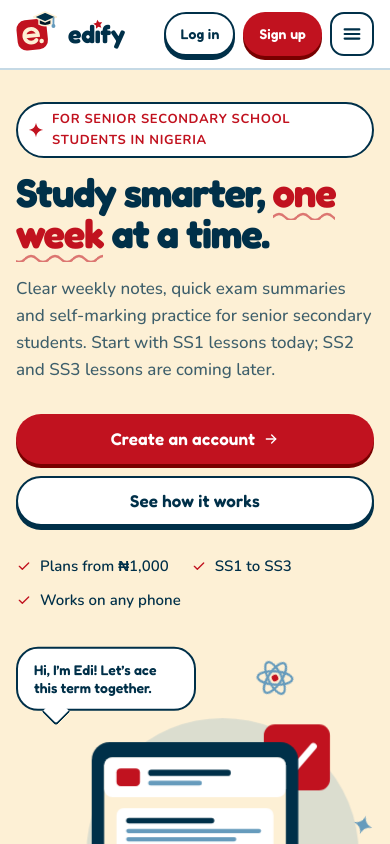
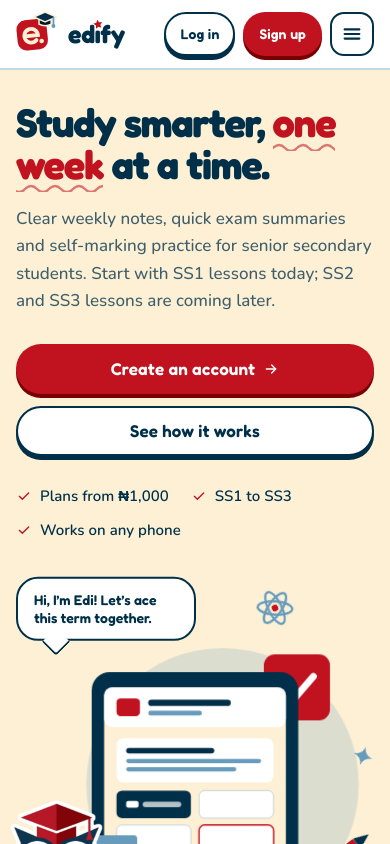
Before and after one commit to adeyanjufuhad/Edify, a Next.js app: page / in a window 390 px wide. Shown: the top 844 px of the page. Built offline with nearby package versions, Linux system fonts and the light colour scheme.

Commit message:
Remove the hero pill and the scroll line from the landing page
Also keep the header's Log in and Sign up on one line on 361-380px
phones (the wordmark now hides up to 370px).

```diff
--- a/src/app/home-motion.css
+++ b/src/app/home-motion.css
@@ -13,7 +13,6 @@
 @keyframes ha-pulse { 50% { scale: 1.06; } }
 @keyframes ha-write { 0%, 100% { transform: rotate(0deg); } 50% { transform: rotate(5deg) translate(3px, -2px); } }
 @keyframes wave-drift { to { transform: translateX(-50%); } }
-@keyframes progress-grow { to { transform: scaleX(1); } }
 @keyframes toggle-on { 0%, 40% { background: var(--navy); color: var(--white); } 50%, 90% { background: var(--mist); color: var(--ink-2); } 100% { background: var(--navy); color: var(--white); } }
 @keyframes toggle-off { 0%, 40% { background: var(--mist); color: var(--ink-2); } 50%, 90% { background: var(--navy); color: var(--white); } 100% { background: var(--mist); color: var(--ink-2); } }
 @keyframes pick-in { from { background: var(--white); color: var(--ink); border-color: var(--line); scale: 0.94; } }
@@ -33,12 +32,8 @@
   .home-nav a::after { content: ""; position: absolute; left: 0; right: 0; bottom: -2px; height: 2px; border-radius: 2px; background: var(--red); transform: scaleX(0); transform-origin: left; transition: transform 0.35s var(--ease-out); }
   .home-nav a:hover::after, .home-nav a.is-active::after { transform: scaleX(1); }
   .home-nav a.is-active { color: var(--ink); font-weight: 600; }
-  @supports (animation-timeline: scroll()) {
-    .scroll-progress { animation: progress-grow linear both; animation-timeline: scroll(root block); }
-  }
 
   /* ---- Hero: copy ---- */
-  .hero-copy > .kicker { animation: rise-in 0.7s var(--ease-out) 0.05s backwards; }
   .hero .hw { display: inline-block; animation: word-in 0.85s var(--ease-out) calc(0.12s + var(--w, 0) * 70ms) backwards; }
   /* The wavy underline is a background on .hl, so it fades in with its words and no longer shows before them. */
   .hero h1 .hl { animation: fade-in 0.5s var(--ease-out) 0.28s backwards; }
--- a/src/app/home.css
+++ b/src/app/home.css
@@ -29,7 +29,7 @@
 /* Hero */
 .hero { padding-block: 64px 72px; }
 .hero-inner { display: grid; grid-template-columns: 1.05fr 1fr; gap: 48px; align-items: center; }
-.hero h1 { font-size: clamp(40px, 5.2vw, 64px); font-weight: 800; line-height: 1.04; letter-spacing: -0.03em; margin: 14px 0 20px; }
+.hero h1 { font-size: clamp(40px, 5.2vw, 64px); font-weight: 800; line-height: 1.04; letter-spacing: -0.03em; margin: 0 0 20px; }
 .hero-intro { font-size: 19px; color: var(--ink-2); max-width: 52ch; margin-bottom: 30px; }
 .hero-actions { display: flex; flex-wrap: wrap; gap: 12px; }
 .hero-facts { list-style: none; margin: 28px 0 0; padding: 0; display: flex; flex-wrap: wrap; gap: 10px 22px; }
@@ -312,12 +312,12 @@
   .subject-cards::-webkit-scrollbar { display: none; }
   .subject-card { flex: 0 0 86%; scroll-snap-align: start; }
 }
-/* Very narrow phones: the logo mark alone, so Log in, Sign up and the menu button still fit. */
-@media (max-width: 359px) { .home-header .brand-word { display: none; } }
+/* Header buttons never wrap (the global rule lets pills wrap below 380px). Narrow phones show the logo mark alone, so
+   Log in, Sign up and the menu button fit on one line. */
+.home-header-actions .pill-button, .home-header-actions .pill-outline { white-space: nowrap; }
+@media (max-width: 370px) { .home-header .brand-word { display: none; } }
 
 /* Fun layer: Edi the owl, doodles, wavy edges, chunkier cards */
-.kicker-fun { display: inline-flex; align-items: center; gap: 8px; background: var(--white); border: 2px solid var(--ink); border-radius: 999px; padding: 5px 14px 5px 10px; letter-spacing: 0.05em; }
-.kicker-icon { width: 16px; height: 16px; }
 .hero-art { position: relative; }
 .hero-mascot { position: absolute; left: -2%; bottom: -4%; width: 36%; max-width: 190px; }
 .hero-speech { position: absolute; left: 0; top: 2%; max-width: 230px; }
@@ -404,7 +404,6 @@
 /* Structure for the motion layer. Everything here looks right on its own; the movement is in home-motion.css. */
 .home { overflow-x: clip; }
 .top-sentinel { position: absolute; top: 0; left: 0; width: 1px; height: 64px; pointer-events: none; }
-.scroll-progress { position: absolute; left: 0; right: 0; bottom: -2px; height: 3px; background: var(--red); transform-origin: left; transform: scaleX(0); pointer-events: none; }
 .wave-wrap { overflow: hidden; height: 40px; }
 .wave-wrap .wave { width: 200%; max-width: none; }
 .demo-stack { display: grid; gap: 12px; }
--- a/src/app/page.tsx
+++ b/src/app/page.tsx
@@ -158,14 +158,12 @@ export default function Home() {
         <nav className="home-nav" aria-label="Main navigation" data-spy>{nav.map((item) => <a key={item.href} href={item.href}>{item.label}</a>)}</nav>
         <div className="home-header-actions"><Link href="/login" className="pill-outline small home-login">Log in</Link><Link href="/signup" className="pill-button small">Sign up</Link><HomeMenu items={nav.map(({ href, label }) => ({ href, label }))} /></div>
       </div>
-      <span className="scroll-progress" aria-hidden="true" />
     </header>
 
     <main id="main" className="home">
       <section className="hero">
         <div className="shell hero-inner">
           <div className="hero-copy">
-            <span className="kicker kicker-fun"><Sparkle className="kicker-icon" color="#c1121f" /> For senior secondary school students in Nigeria</span>
             <h1><Words text="Study smarter," />{" "}<span className="hl"><Words text="one week" start={2} /></span>{" "}<Words text="at a time." start={4} /></h1>
             <p className="hero-intro">Clear weekly notes, quick exam summaries and self-marking practice for senior secondary students. Start with SS1 lessons today; SS2 and SS3 lessons are coming later.</p>
             <div className="hero-actions">
```
Also changed, not shown: 1 other file (tests, documents, lock files or other folders).
